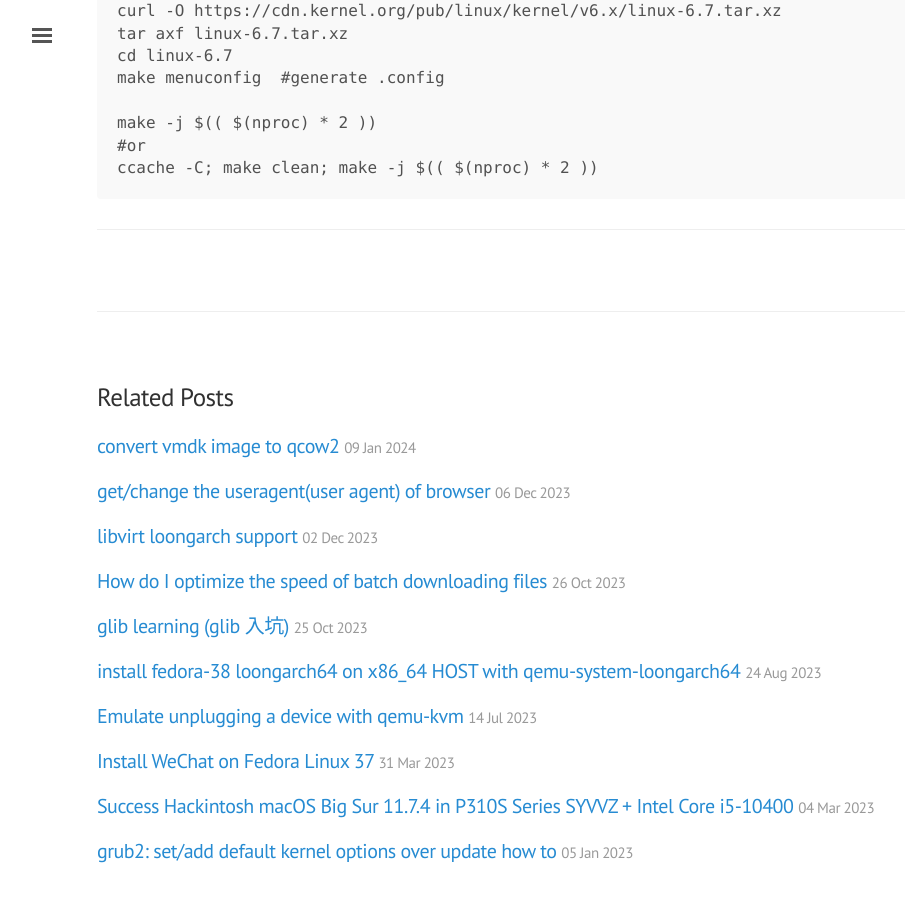
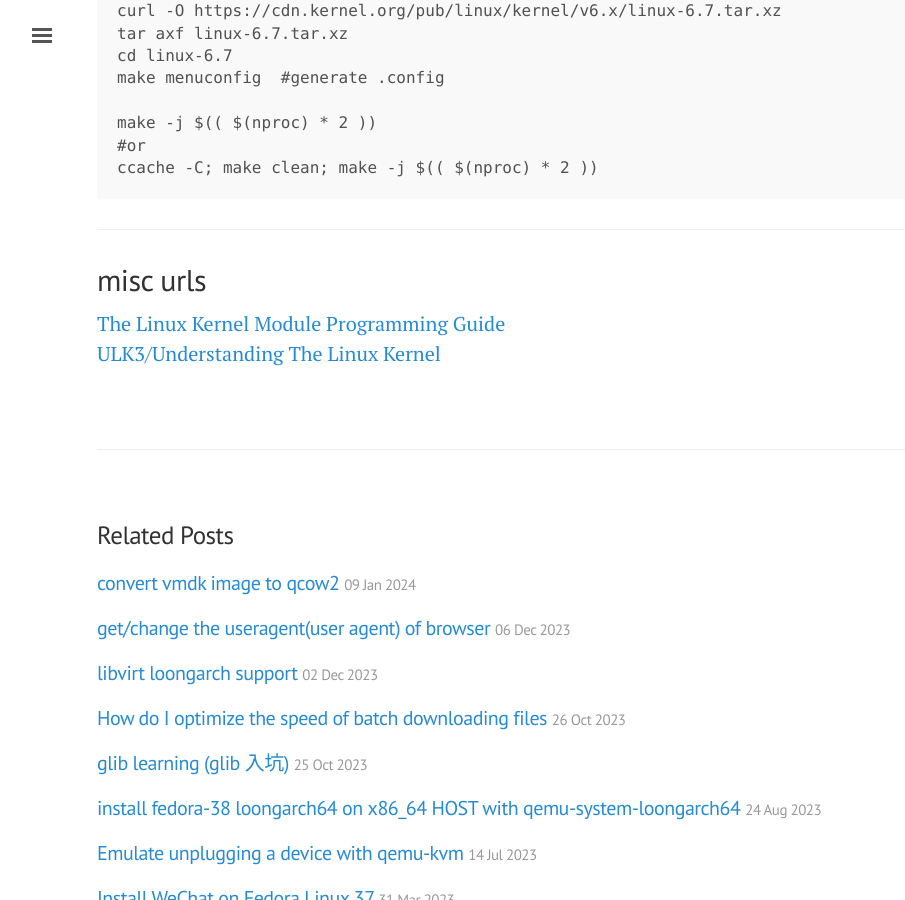
Before and after one commit to tcler/tcler.github.io, a Jekyll site: the page built from _posts/2024-01-12-compile-linux-upstream-kernel.md, in a window 1280 px wide and 900 px high, scrolled down 804 px. Shown: the whole window, without its empty margins (3-908 px from the left). Built offline with Jekyll 4.4.1, drawn with Linux system fonts in a browser that asks for light colours.

Commit message:
Update 2024-01-12-compile-linux-upstream-kernel.md

````diff
--- a/_posts/2024-01-12-compile-linux-upstream-kernel.md
+++ b/_posts/2024-01-12-compile-linux-upstream-kernel.md
@@ -30,3 +30,6 @@ ccache -C; make clean; make -j $(( $(nproc) * 2 ))
 ```
 
 ---
+## misc urls
+[The Linux Kernel Module Programming Guide](https://sysprog21.github.io/lkmpg/)
+[ULK3/Understanding The Linux Kernel](https://www.cs.utexas.edu/~rossbach/cs380p/papers/ulk3.pdf)
````
